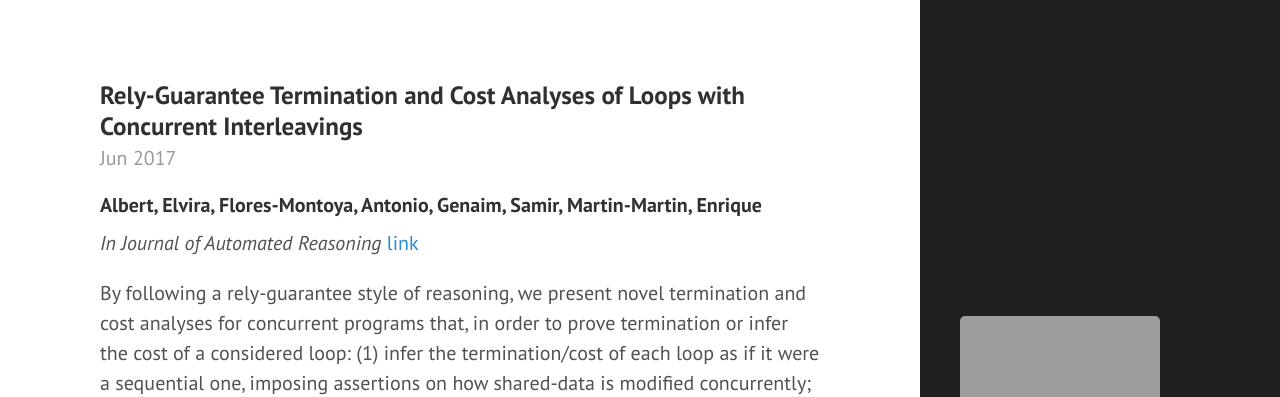
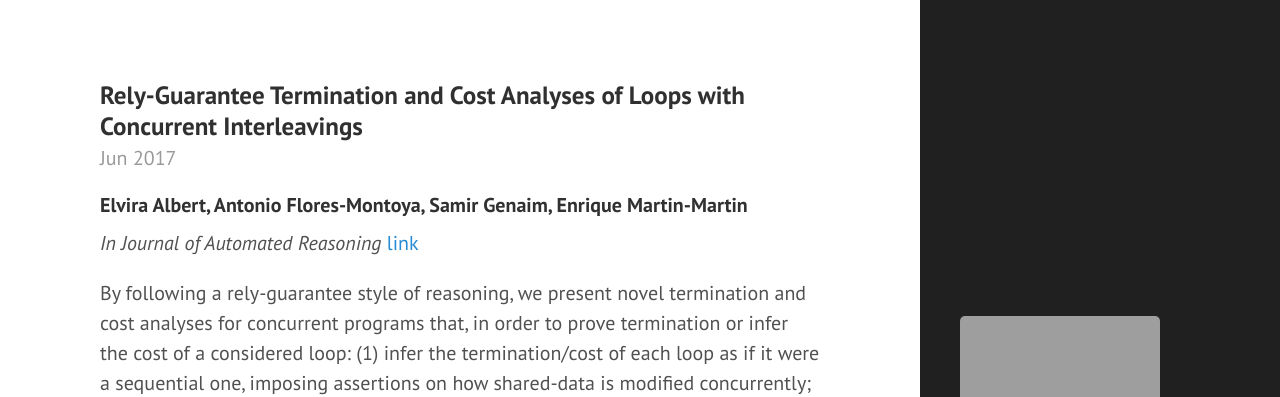
Before and after one commit to aeflores/aeflores.github.io, a Jekyll site: the page built from _posts/publications/2017-06-01-AlbertFGM17.md, in a window 1280 px wide. Shown: the top 397 px of the page. Built offline with Jekyll 4.4.1, drawn with Linux system fonts in a browser that asks for light colours.

```diff
--- a/_includes/biblio.bib
+++ b/_includes/biblio.bib
@@ -357,7 +357,7 @@ publisher={Springer},
 
 
 @inproceedings{FMH14,
-  author =	 {Flores{-}Montoya, Antonio
+  author =	 {Antonio Flores{-}Montoya
                  and Reiner H{\"a}hnle},
   editor =	 {Jacques Garrigue},
   title =	 {Resource Analysis of Complex Programs with Cost
--- a/_posts/publications/2017-06-01-AlbertFGM17.md
+++ b/_posts/publications/2017-06-01-AlbertFGM17.md
@@ -3,7 +3,7 @@ layout: post
 title: "Rely-Guarantee Termination and Cost Analyses of Loops with Concurrent Interleavings"
 category: publication
 ---
-#### Albert, Elvira, Flores-Montoya, Antonio, Genaim, Samir, Martin-Martin, Enrique
+#### Elvira Albert, Antonio Flores-Montoya, Samir Genaim, Enrique Martin-Martin
 *In Journal of Automated Reasoning*  [link](http://costa.ls.fi.upm.es/papers/costa/AlbertFGM17.pdf)
 
 By following a rely-guarantee style of reasoning, we present novel termination and cost analyses for concurrent programs that, in order to prove termination or infer the cost of a considered loop: (1) infer the termination/cost of each loop as if it were a sequential one, imposing assertions on how shared-data is modified concurrently; and then (2) prove that these assertions cannot be violated infinitely many times and, for cost analysis, infer how many times they are violated. At the core of the analysis, we use a may-happen-in-parallel analysis to restrict the set of program points whose execution can interleave. Interestingly, the same kind of reasoning can be applied to prove termination and infer upper bounds on the number of iterations of loops with concurrent interleavings. To the best of our knowledge, this is the first method to automatically bound the cost of such kind of loops. We have implemented our analysis for an actor-based language, and showed its accuracy and efficiency by applying it on several typical applications for concurrent programs and on an industrial case study.
```
Also changed, not shown: _includes/biblio_journals.bib (+4 -4 lines), _posts/publications/2014-11-01-FMH14.md (+1 -1 lines).
